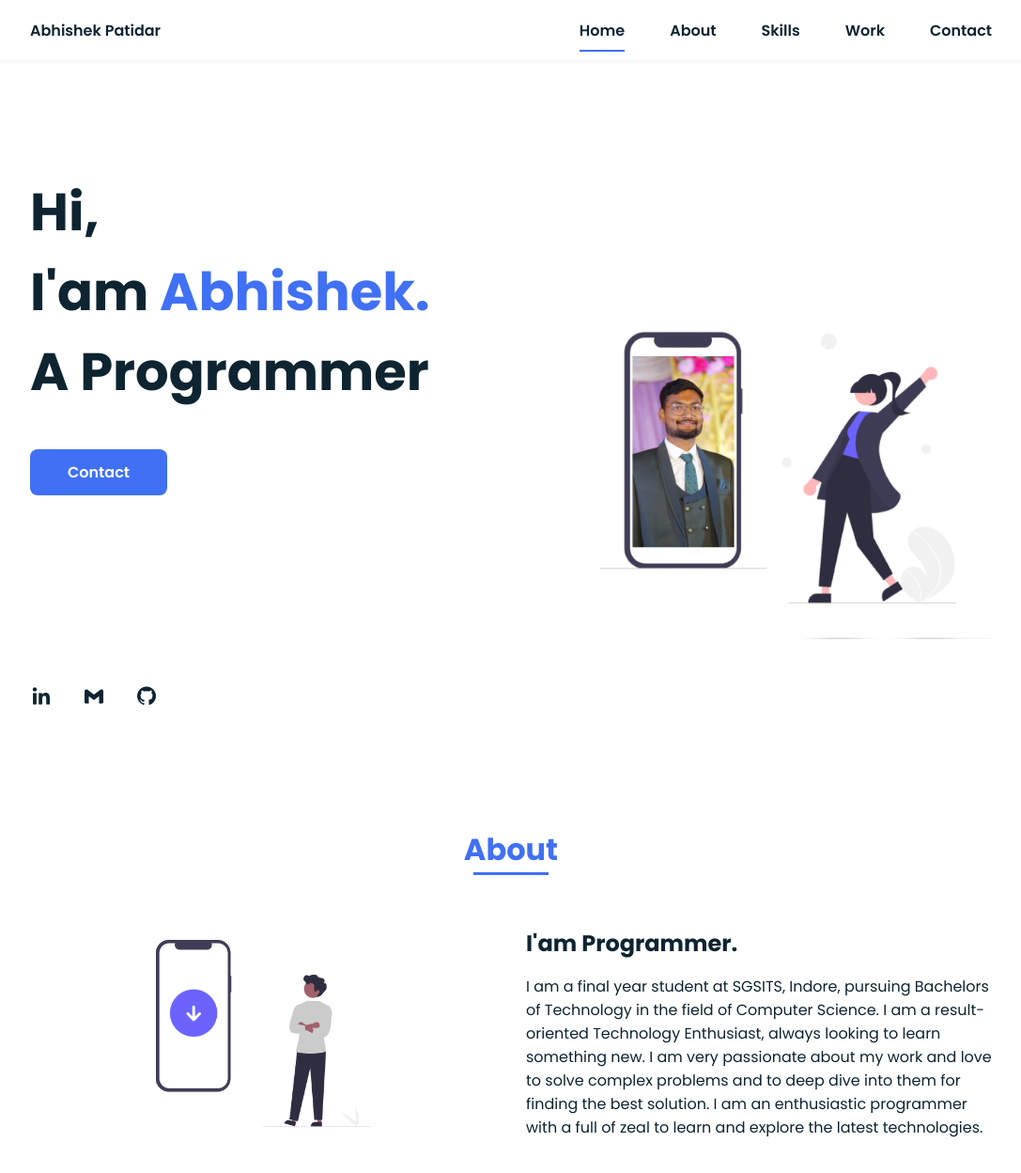
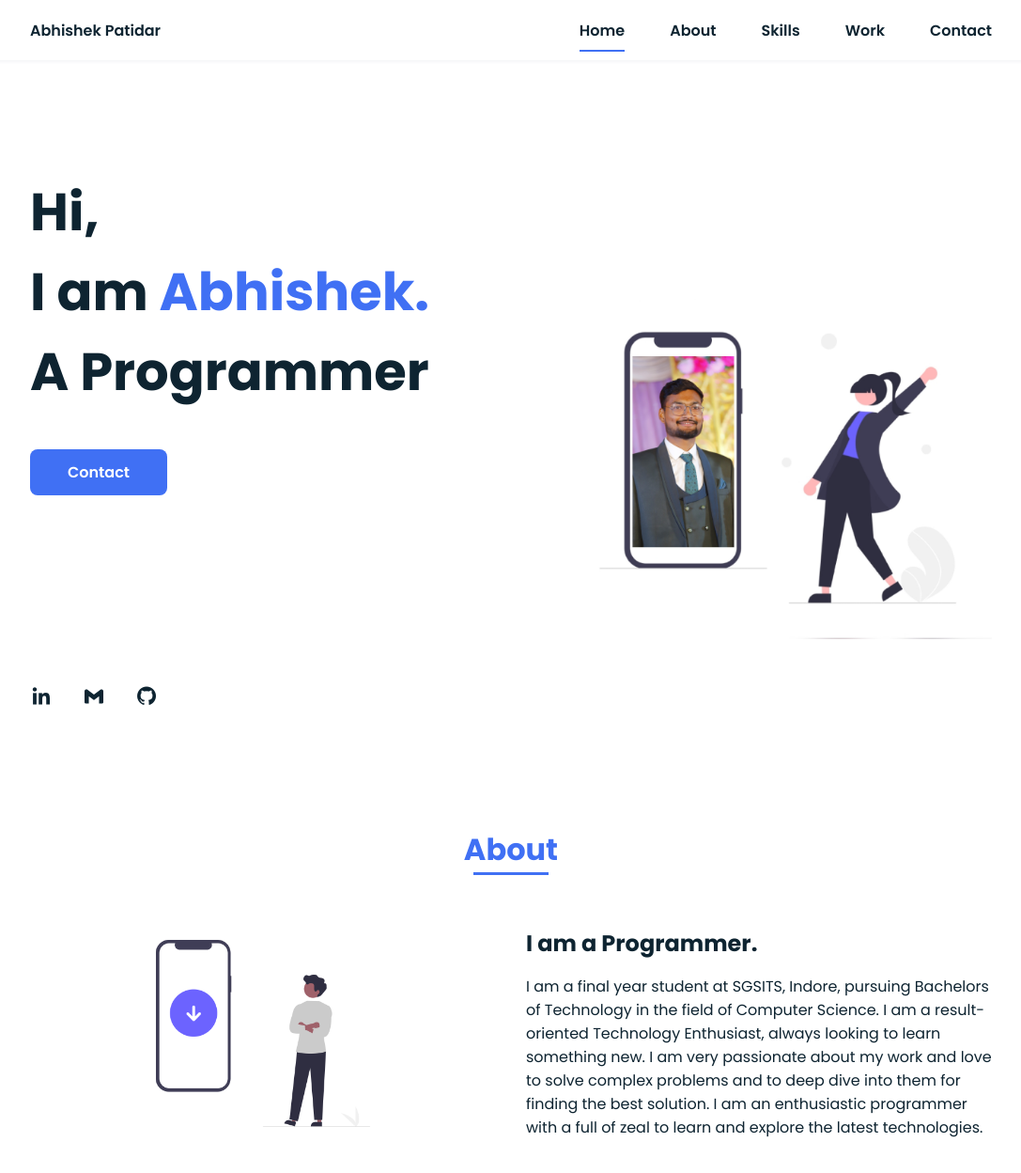
Before and after one commit to Apatidar0901/Portfolio, a plain HTML site: page index.html in a window 1280 px wide. Shown: the top 1248 px of the page at 94% size, without its empty margins (96-1183 px from the left). Drawn offline with nearby package versions, Linux system fonts and the light colour scheme.

Commit message:
Update index.html

```diff
--- a/index.html
+++ b/index.html
@@ -37,7 +37,7 @@
             <!--===== HOME =====-->
             <section class="home bd-grid" id="home">
                 <div class="home__data">
-                    <h1 class="home__title">Hi,<br>I'am <span class="home__title-color">Abhishek.</span><br> A Programmer</h1>
+                    <h1 class="home__title">Hi,<br>I am <span class="home__title-color">Abhishek.</span><br> A Programmer</h1>
 
                     <a href="#contact" class="button">Contact</a>
                 </div>
@@ -63,7 +63,7 @@
                     </div>
 
                     <div>
-                        <h2 class="about__subtitle">I'am Programmer.</h2>
+                        <h2 class="about__subtitle">I am a Programmer.</h2>
                         <p class="about__text">I am a final year student at SGSITS, Indore, pursuing Bachelors of Technology in the field of Computer Science. I am a result-oriented Technology Enthusiast, always looking to learn something new. I am very passionate about my work and love to solve complex problems and to deep dive into them for finding the best solution. I am an enthusiastic programmer with a full of zeal to learn and explore the latest technologies.</p>
                     </div>
                 </div>
```
